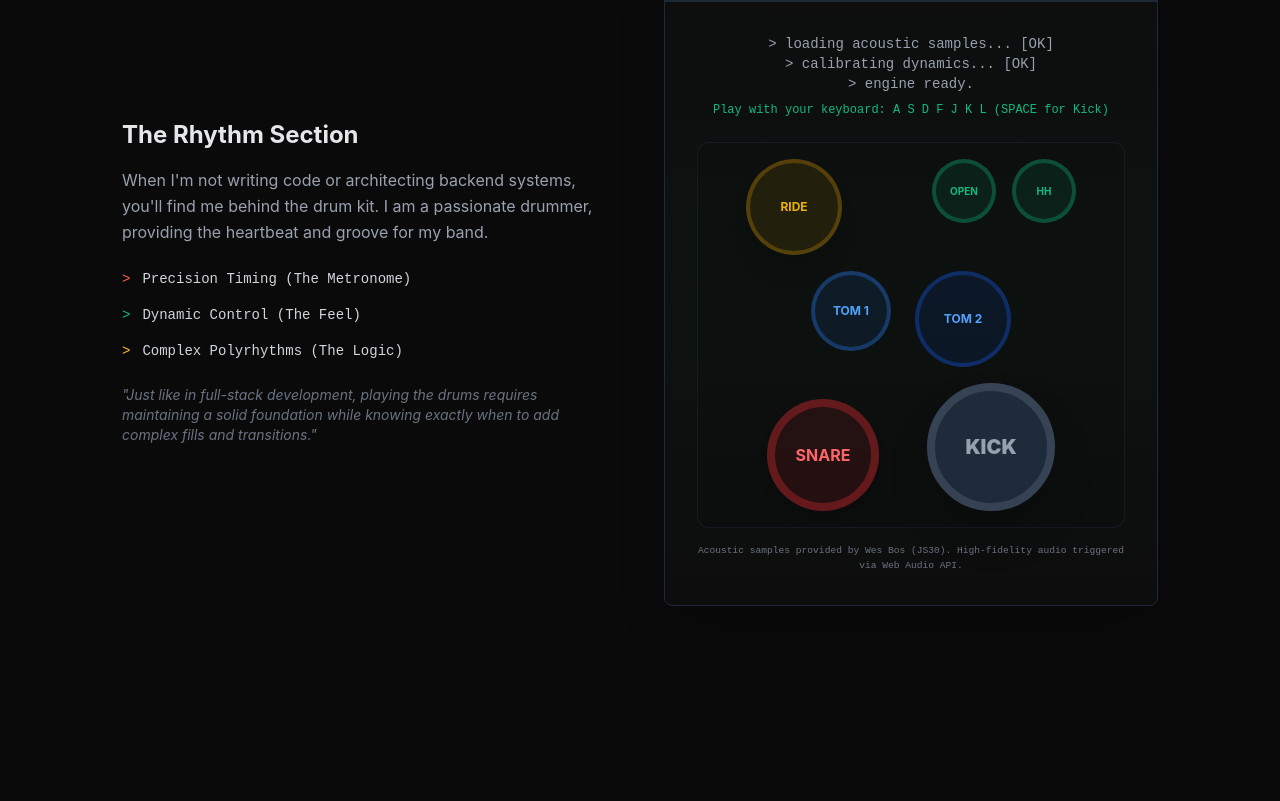
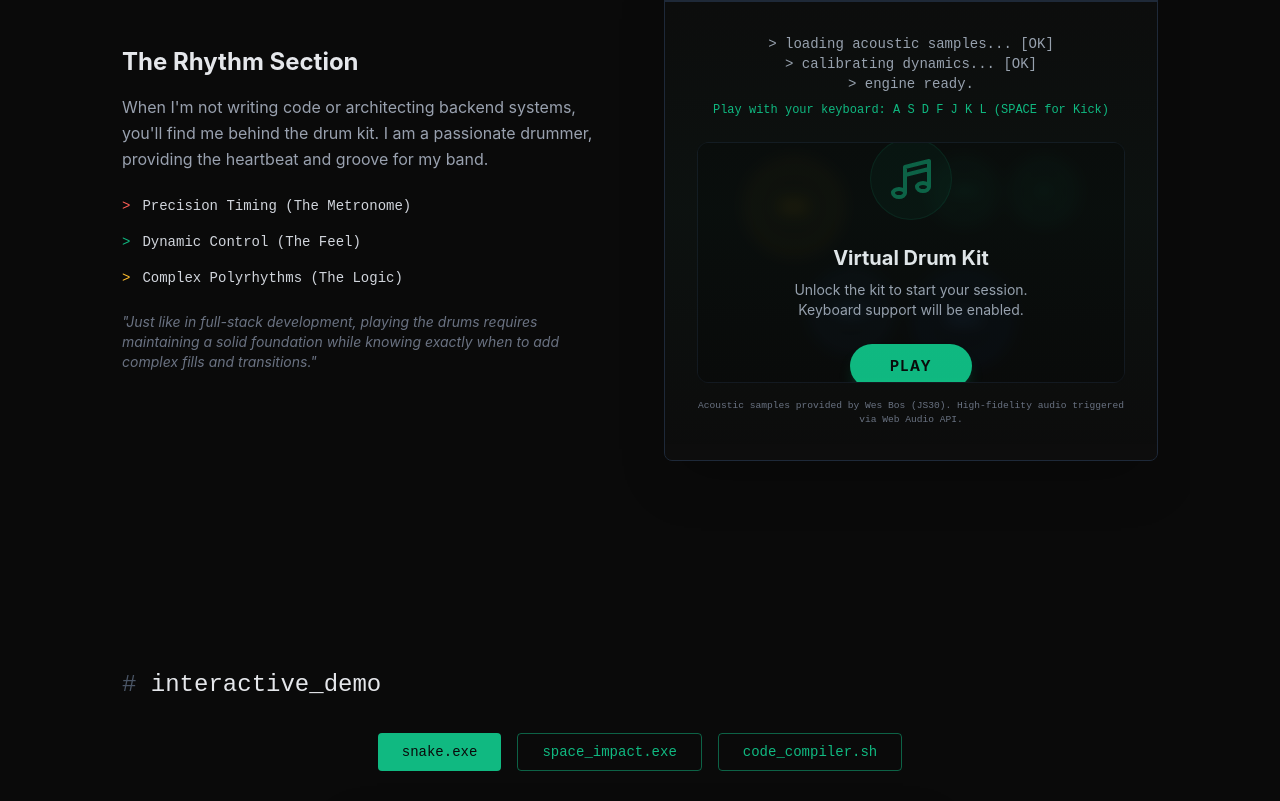
Before and after one commit to devjoe101291/dev-portfolio, a Vue app: page / in a window 1280 px wide. Shown: the part 3196-3997 px from the top of the page. Built offline with nearby package versions, Linux system fonts and the light colour scheme.

Commit message:
feat: add play button to virtual drums to initialize audio

```diff
--- a/src/components/VirtualDrums.vue
+++ b/src/components/VirtualDrums.vue
@@ -11,6 +11,8 @@ const activePads = ref<Record<string, boolean>>({
   ride: false,
   clap: false
 })
+
+const isReady = ref(false)
 
 let audioCtx: AudioContext | null = null
 const buffers = ref<Record<string, AudioBuffer>>({})
@@ -47,6 +49,7 @@ const initAudio = async () => {
   if (audioCtx.state === 'suspended') {
     await audioCtx.resume()
   }
+  isReady.value = true
 }
 
 const playSound = (name: string, playbackRate = 1) => {
@@ -75,8 +78,7 @@ const triggerPad = (pad: string) => {
 }
 
 const handleKeydown = (e: KeyboardEvent) => {
-  if (e.repeat) return
-  initAudio()
+  if (!isReady.value || e.repeat) return
 
   switch (e.key.toLowerCase()) {
     case 'a': playSound('ride'); break;
@@ -130,23 +132,37 @@ onUnmounted(() => {
         </div>
 
         <!-- Drum Kit UI Layout -->
-        <div class="relative w-full aspect-video bg-obsidian/30 rounded-xl border border-gray-800/50 p-4 mb-4">
+        <div class="relative w-full aspect-video bg-obsidian/30 rounded-xl border border-gray-800/50 p-4 mb-4 overflow-hidden">
+          <!-- Play Overlay -->
+          <div v-if="!isReady" class="absolute inset-0 z-30 bg-obsidian/80 backdrop-blur-sm flex flex-col items-center justify-center p-6 text-center">
+            <div class="mb-6 p-4 rounded-full bg-accent/10 border border-accent/20 animate-pulse">
+              <svg class="w-12 h-12 text-accent" fill="none" stroke="currentColor" viewBox="0 0 24 24"><path stroke-linecap="round" stroke-linejoin="round" stroke-width="2" d="M9 19V6l12-3v13M9 19c0 1.105-1.343 2-3 2s-3-.895-3-2 1.343-2 3-2 3 .895 3 2zm12-3c0 1.105-1.343 2-3 2s-3-.895-3-2 1.343-2 3-2 3 .895 3 2zM9 10l12-3"></path></svg>
+            </div>
+            <h4 class="text-xl font-bold mb-2">Virtual Drum Kit</h4>
+            <p class="text-gray-400 text-sm mb-6 max-w-[300px]">Unlock the kit to start your session. Keyboard support will be enabled.</p>
+            <button
+              @click="initAudio"
+              class="px-10 py-3 bg-accent text-obsidian font-bold rounded-full hover:scale-105 transition-transform shadow-lg shadow-accent/20 uppercase tracking-widest text-sm"
+            >
+              Play
+            </button>
+          </div>
 
           <!-- Cymbals Row -->
           <div class="flex justify-between px-8 mb-4">
-             <button @mousedown="() => { initAudio(); playSound('ride'); }" @touchstart.prevent="() => { initAudio(); playSound('ride'); }"
+             <button @mousedown="playSound('ride')" @touchstart.prevent="playSound('ride')"
               class="w-24 h-24 rounded-full border-4 border-yellow-600/30 bg-yellow-500/10 flex items-center justify-center transition-all active:scale-95 shadow-xl"
               :class="activePads.ride ? 'bg-yellow-500/40 border-yellow-400 scale-95 shadow-yellow-500/50' : 'hover:bg-yellow-500/20'">
               <span class="text-yellow-500 font-bold text-xs">RIDE</span>
             </button>
 
             <div class="flex gap-4">
-              <button @mousedown="() => { initAudio(); playSound('openhat'); }" @touchstart.prevent="() => { initAudio(); playSound('openhat'); }"
+              <button @mousedown="playSound('openhat')" @touchstart.prevent="playSound('openhat')"
                 class="w-16 h-16 rounded-full border-4 border-accent/30 bg-accent/10 flex items-center justify-center transition-all active:scale-95"
                 :class="activePads.openhat ? 'bg-accent/40 border-accent scale-95' : 'hover:bg-accent/20'">
                 <span class="text-accent font-bold text-[10px]">OPEN</span>
               </button>
-              <button @mousedown="() => { initAudio(); playSound('hihat'); }" @touchstart.prevent="() => { initAudio(); playSound('hihat'); }"
+              <button @mousedown="playSound('hihat')" @touchstart.prevent="playSound('hihat')"
                 class="w-16 h-16 rounded-full border-4 border-accent/30 bg-accent/10 flex items-center justify-center transition-all active:scale-95"
                 :class="activePads.hihat ? 'bg-accent/40 border-accent scale-95' : 'hover:bg-accent/20'">
                 <span class="text-accent font-bold text-[10px]">HH</span>
@@ -156,12 +172,12 @@ onUnmounted(() => {
 
           <!-- Toms & Snare Row -->
           <div class="flex justify-center gap-6 mb-4">
-            <button @mousedown="() => { initAudio(); playSound('tom', 1.5); }" @touchstart.prevent="() => { initAudio(); playSound('tom', 1.5); }"
+            <button @mousedown="playSound('tom', 1.5)" @touchstart.prevent="playSound('tom', 1.5)"
               class="w-20 h-20 rounded-full border-4 border-blue-500/30 bg-blue-500/10 flex items-center justify-center transition-all active:scale-95"
               :class="activePads.tomHigh ? 'bg-blue-500/40 border-blue-400 scale-95' : 'hover:bg-blue-500/20'">
               <span class="text-blue-400 font-bold text-xs">TOM 1</span>
             </button>
-            <button @mousedown="() => { initAudio(); playSound('tom', 0.8); }" @touchstart.prevent="() => { initAudio(); playSound('tom', 0.8); }"
+            <button @mousedown="playSound('tom', 0.8)" @touchstart.prevent="playSound('tom', 0.8)"
               class="w-24 h-24 rounded-full border-4 border-blue-600/30 bg-blue-600/10 flex items-center justify-center transition-all active:scale-95"
               :class="activePads.tomLow ? 'bg-blue-600/40 border-blue-400 scale-95' : 'hover:bg-blue-600/20'">
               <span class="text-blue-400 font-bold text-xs">TOM 2</span>
@@ -171,13 +187,13 @@ onUnmounted(() => {
           <!-- Bottom Row: Snare & Kick -->
           <div class="flex flex-col items-center">
             <div class="flex gap-12 items-end">
-              <button @mousedown="() => { initAudio(); playSound('snare'); }" @touchstart.prevent="() => { initAudio(); playSound('snare'); }"
+              <button @mousedown="playSound('snare')" @touchstart.prevent="playSound('snare')"
                 class="w-28 h-28 rounded-full border-8 border-red-500/30 bg-red-500/10 flex items-center justify-center transition-all active:scale-95 shadow-lg"
                 :class="activePads.snare ? 'bg-red-500/40 border-red-400 scale-95 shadow-red-500/50' : 'hover:bg-red-500/20'">
                 <span class="text-red-400 font-bold">SNARE</span>
               </button>
 
-              <button @mousedown="() => { initAudio(); playSound('kick'); }" @touchstart.prevent="() => { initAudio(); playSound('kick'); }"
+              <button @mousedown="playSound('kick')" @touchstart.prevent="playSound('kick')"
                 class="w-32 h-32 rounded-full border-8 border-gray-700 bg-gray-800 flex items-center justify-center transition-all active:scale-95 shadow-2xl relative overflow-hidden"
                 :class="activePads.kick ? 'scale-105 border-accent shadow-accent/20' : 'hover:bg-gray-700'">
                 <div v-if="activePads.kick" class="absolute inset-0 bg-accent/10 animate-pulse"></div>
```
